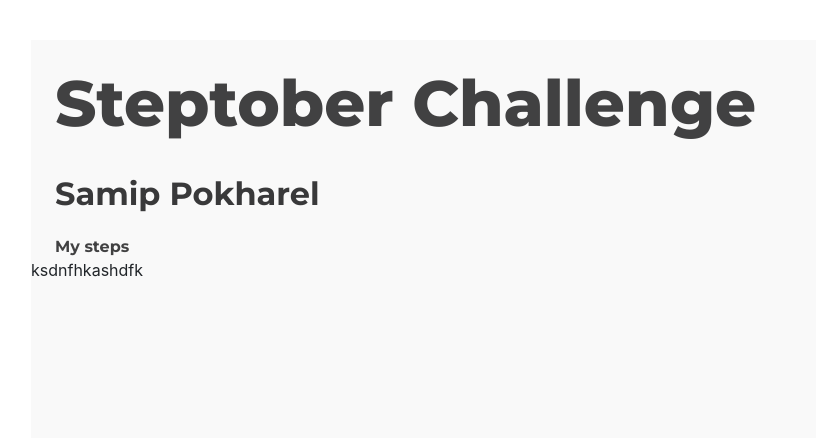
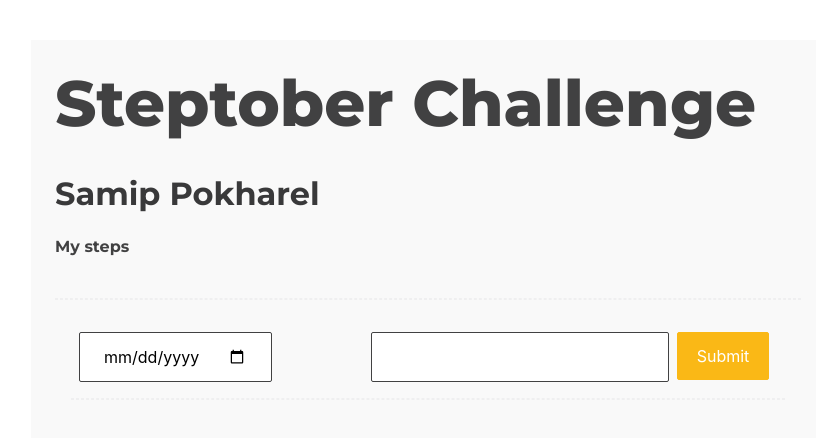
Before and after one commit to comingback2life/exChallenge, a React (Create React App) app in the folder step-counter/: page / in a window 1280 px wide. Shown: the top 438 px of the page, without its empty margins (212-1028 px from the left). Built offline with nearby package versions, Linux system fonts and the light colour scheme.

Commit message:
The styling for the textbox is now okay

```diff
--- a/step-counter/src/components/stepsForm/StepForm.css
+++ b/step-counter/src/components/stepsForm/StepForm.css
@@ -0,0 +1,30 @@
+.hasSubmitForm {
+	margin-top: 5vh;
+}
+.isSubmitButton {
+	width: 92px;
+	height: 48px;
+	background-color: #fab816 !important;
+	border-color: #fab816;
+	border-radius: 2px;
+}
+.isSubmitButton:hover {
+	border-color: #fab816;
+	border-radius: 2px;
+}
+.isTextBox {
+	box-sizing: border-box;
+	height: 49px;
+	background: #ffffff;
+	border: 1px solid #414142;
+	border-radius: 2px;
+}
+.isHR {
+	border: 1px dashed #d5d5d6;
+}
+@media (max-width: 576px) {
+	.isCol {
+		display: flex;
+		justify-content: flex-start !important;
+	}
+}
--- a/step-counter/src/components/stepsForm/StepForm.js
+++ b/step-counter/src/components/stepsForm/StepForm.js
@@ -1,6 +1,26 @@
 import React from 'react';
-import { Form } from 'react-bootstrap';
-
+import { Button, Col, Container, Form, Row } from 'react-bootstrap';
+import './StepForm.css';
 export const StepForm = () => {
-	return <Form className="isSubmitForm">ksdnfhkashdfk</Form>;
+	return (
+		<Container className="px-4">
+			<div className="hasSubmitForm">
+				<hr className="isHR mb-2 mt-2" />
+				<Form className="isSubmitForm p-4">
+					<Row className="g-3">
+						<Col sm={12} md={3}>
+							<input type="Date" className="isTextBox p-4"></input>
+						</Col>
+						<Col sm={12} md={9} className="d-flex justify-content-end isCol">
+							<input type="text" className="isTextBox p-4 "></input>
+							<Button type="submit" className="mx-2 isSubmitButton">
+								Submit
+							</Button>
+						</Col>
+						<hr className="isHR mt-3" />
+					</Row>
+				</Form>
+			</div>
+		</Container>
+	);
 };
```
